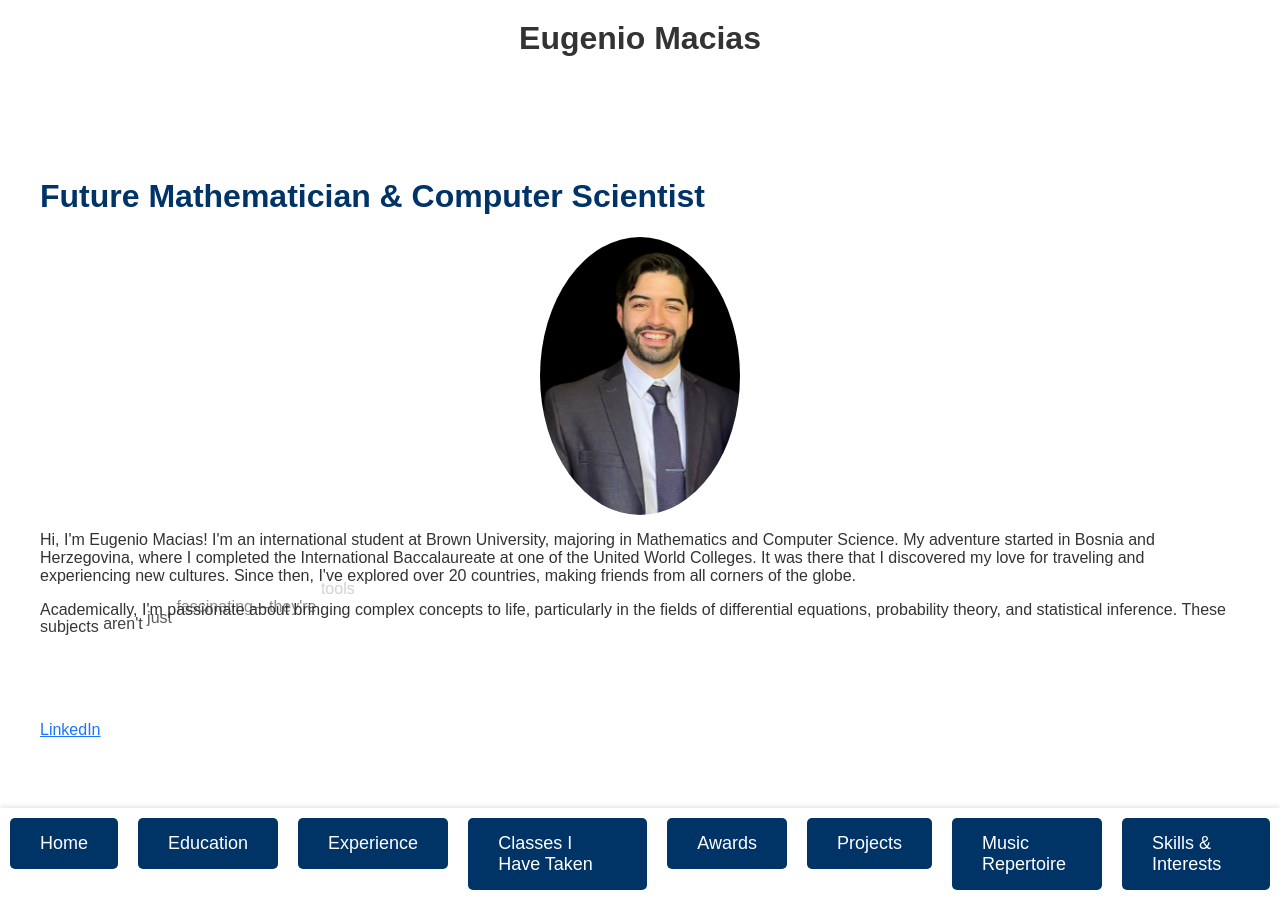
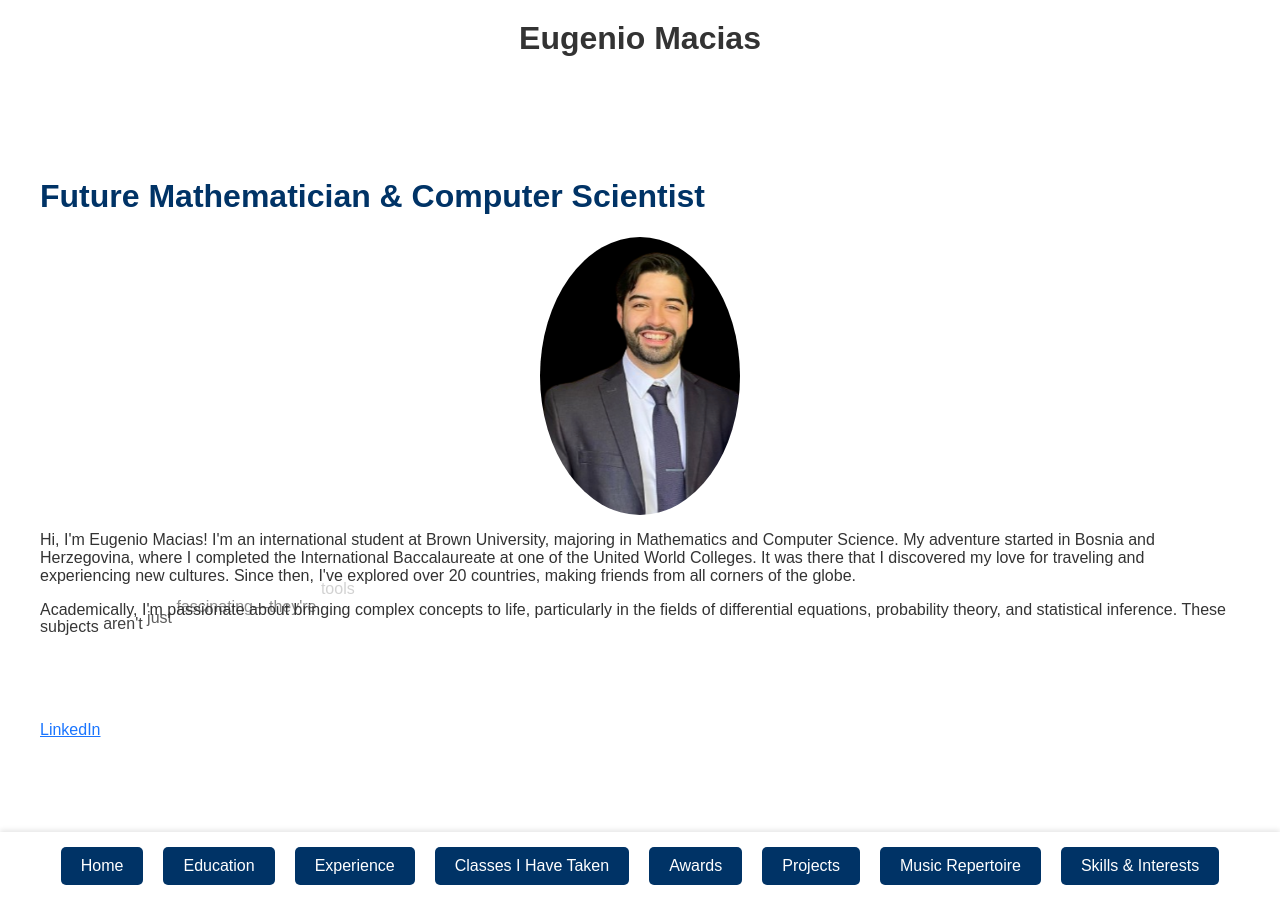
Before and after one commit to xXElGenio0203Xx/eugenio-macias.github.io, a Jekyll site: the page built from index.md, in a window 1280 px wide. Built offline with Jekyll 4.4.1, drawn with Linux system fonts in a browser that asks for light colours.

Commit message:
Update style.css

```diff
--- a/assets/css/style.css
+++ b/assets/css/style.css
@@ -37,26 +37,44 @@ nav ul {
   margin: 0;
   display: flex;
   justify-content: center;
+  flex-wrap: wrap; /* Allow wrapping */
 }
 
 nav ul li {
-  margin: 0 10px;
+  margin: 5px 10px; /* Adjust margin for spacing */
 }
 
 nav ul li a {
   display: block;
-  padding: 15px 30px;
+  padding: 10px 20px;
   background-color: #003366; /* Dark blue background */
   color: #fff; /* White text */
   text-decoration: none;
   border-radius: 5px;
-  font-size: 18px; /* Larger text */
+  font-size: 16px; /* Adjust font size */
   transition: background-color 0.3s, color 0.3s;
 }
 
 nav ul li a:hover {
   background-color: #0059b3; /* Slightly lighter blue on hover */
   color: #ddd;
+}
+
+/* Responsive navigation */
+@media (max-width: 600px) {
+  nav ul {
+    flex-direction: column; /* Stack buttons vertically */
+    align-items: center;
+  }
+
+  nav ul li {
+    margin: 5px 0; /* Adjust margin for spacing */
+  }
+
+  nav ul li a {
+    padding: 10px 30px;
+    font-size: 18px; /* Adjust font size */
+  }
 }
 
 main {
@@ -157,6 +175,6 @@ main a:hover {
 .stars {
   display: inline-block;
   font-size: 16px; /* Adjust size as needed */
-  color: #FFD700;
+  color: #FFD700; /* Golden color */
   text-shadow: 1px 1px 1px #000;
 }
```
